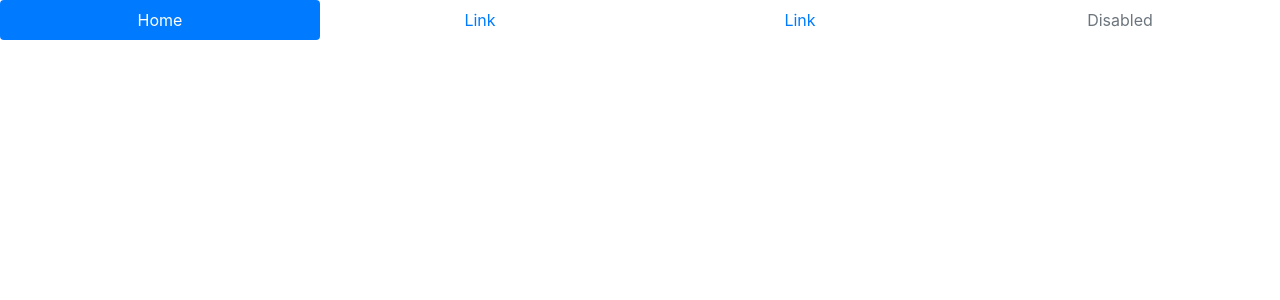
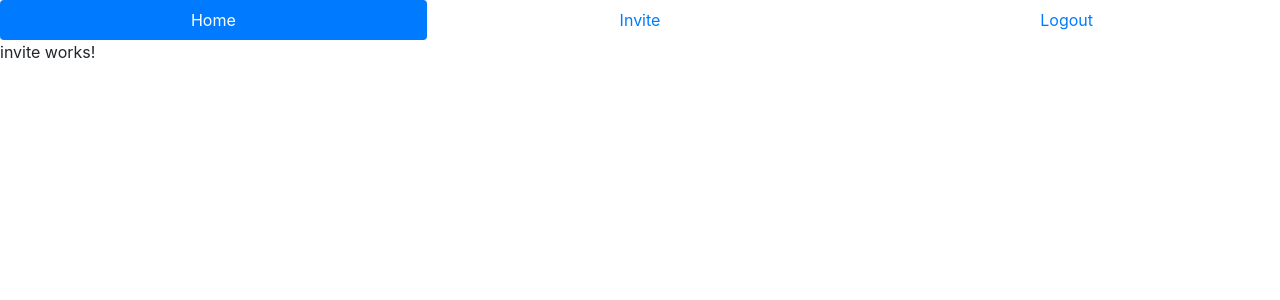
Before and after one commit to TylerDresselhouse/Project2-front, an Angular app in the folder Project2-front/: page /invite in a window 1280 px wide. Before the commit this address led to /. Shown: the top 300 px of the page. Built offline with nearby package versions, Linux system fonts and the light colour scheme.

Commit message:
adding logout function, as well as invite page in nav bar

```diff
--- a/Project2-front/src/app/app-routing.module.ts
+++ b/Project2-front/src/app/app-routing.module.ts
@@ -5,13 +5,15 @@ import { PrivateComponent } from './components/private/private.component';
 import { LoginComponent } from './components/login/login.component';
 import { SwimLanesComponent } from './components/swim-lanes/swim-lanes.component';
 import { HomeComponent } from './components/home/home.component';
+import { InviteComponent } from './components/invite/invite.component';
 
 export const routes: Routes = [
     { path: '', redirectTo: 'login', pathMatch: 'full' },
     { path: 'home', component: HomeComponent },
     { path: 'private', component: PrivateComponent },
     { path: 'swim-lanes', component: SwimLanesComponent },
-    { path: 'login', component: LoginComponent }
+    { path: 'login', component: LoginComponent },
+    { path: 'invite', component: InviteComponent}
 ];
 @NgModule({
   imports: [ RouterModule.forRoot(routes) ],
--- a/Project2-front/src/app/app.module.ts
+++ b/Project2-front/src/app/app.module.ts
@@ -13,6 +13,7 @@ import { NavComponent } from './nav/nav.component';
 // Services
 import { BoardService } from './services/board.service';
 import { AuthenticationService } from './services/authentication.service';
+import { InviteComponent } from './components/invite/invite.component';
 
 
 @NgModule({
@@ -22,7 +23,8 @@ import { AuthenticationService } from './services/authentication.service';
     PrivateComponent,
     SwimLanesComponent,
     HomeComponent,
-    NavComponent
+    NavComponent,
+    InviteComponent
   ],
   imports: [
     BrowserModule,
--- /dev/null
+++ b/Project2-front/src/app/components/invite/invite.component.html
@@ -0,0 +1,3 @@
+<p>
+  invite works!
+</p>
--- /dev/null
+++ b/Project2-front/src/app/components/invite/invite.component.ts
@@ -0,0 +1,15 @@
+import { Component, OnInit } from '@angular/core';
+
+@Component({
+  selector: 'app-invite',
+  templateUrl: './invite.component.html',
+  styleUrls: ['./invite.component.css']
+})
+export class InviteComponent implements OnInit {
+
+  constructor() { }
+
+  ngOnInit() {
+  }
+
+}
--- a/Project2-front/src/app/components/login/login.component.ts
+++ b/Project2-front/src/app/components/login/login.component.ts
@@ -22,6 +22,9 @@ export class LoginComponent implements OnInit {
   }
 
   ngOnInit() {
+    if (localStorage.length === 1) {
+      localStorage.removeItem('user');
+    }
     this.user = new AsbUser(null, null, null, null, null);
     this.errorMsg = '';
   }
--- a/Project2-front/src/app/nav/nav.component.html
+++ b/Project2-front/src/app/nav/nav.component.html
@@ -1,6 +1,5 @@
 <nav class="nav nav-pills nav-justified">
   <a class="nav-item nav-link active" routerLink="/home">Home</a>
-  <a class="nav-item nav-link" href="#">Link</a>
-  <a class="nav-item nav-link" href="#">Link</a>
-  <a class="nav-item nav-link disabled" href="#">Disabled</a>
+  <a class="nav-item nav-link" routerLink="/invite">Invite</a>
+  <a class="nav-item nav-link" routerLink="/login">Logout</a>
 </nav>
```
Also changed, not shown: Project2-front/src/app/components/invite/invite.component.css (added), 1 other file (tests, documents, lock files or other folders).
